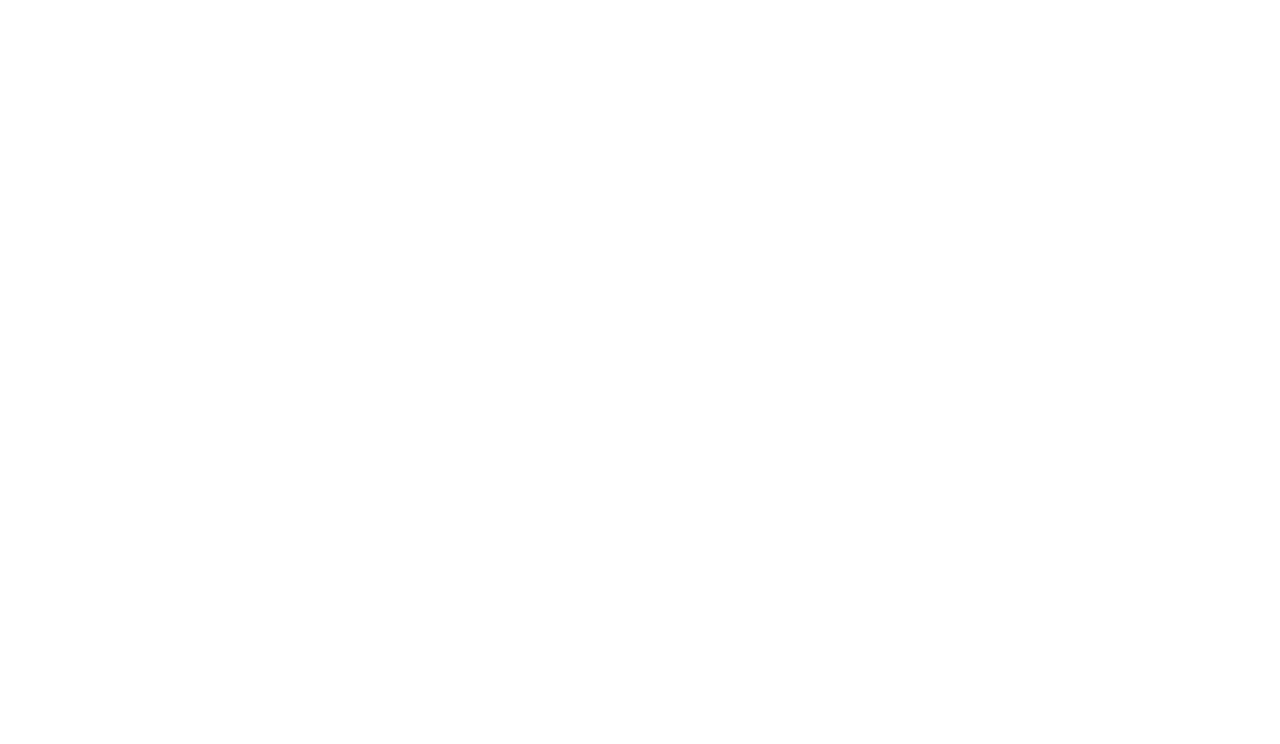
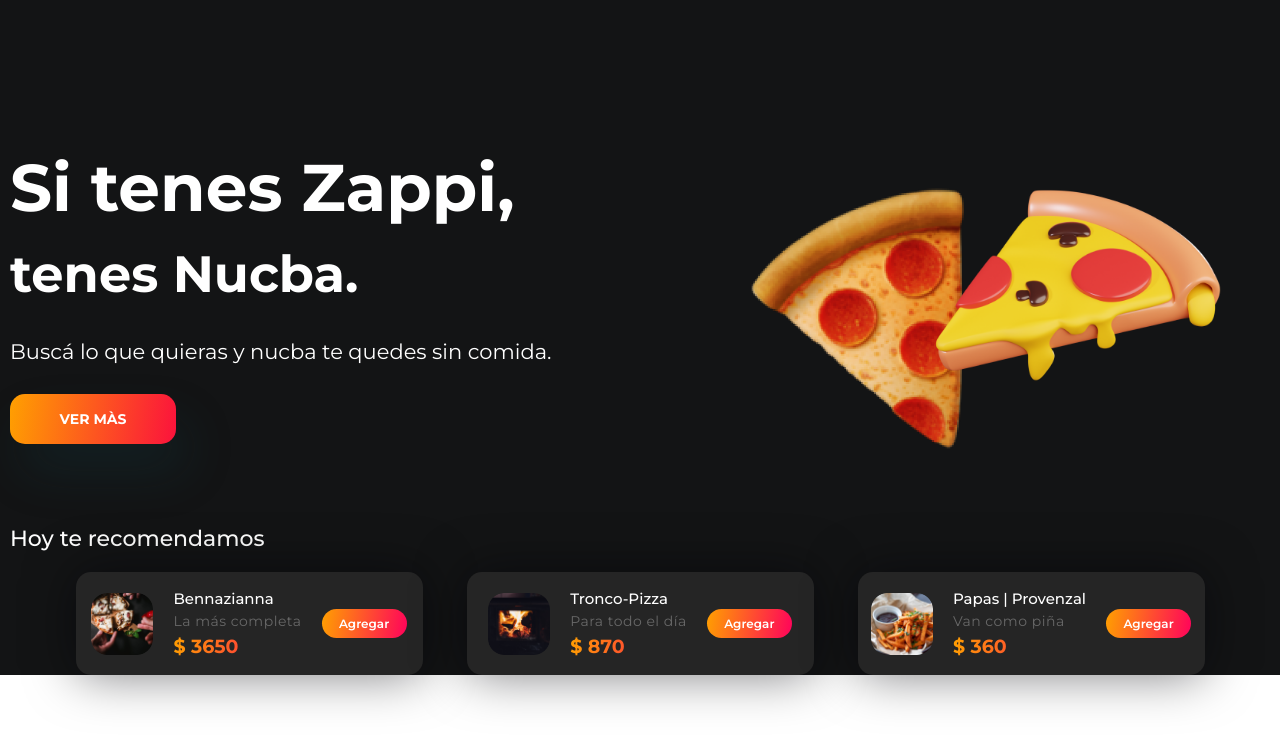
Before and after one commit to Enzoskr/Trabajo-grupal, a plain HTML site: page index.html in a window 1280 px wide. Drawn offline with Linux system fonts and the light colour scheme.

Commit message:
Hero Realizado

```diff
--- a/index.html
+++ b/index.html
@@ -10,7 +10,49 @@
   <header></header>
   <body>
     <main>
-      <section id="hero"></section>
+      <section id="hero">
+        <div class="hero-info">
+          <h1>Si tenes Zappi, <span>tenes Nucba.</span></h1>
+          <p>Buscá lo que quieras y nucba te quedes sin comida.</p>
+          <a href="#">VER MÀS</a>
+        </div>
+        <div class="hero-card">
+          <img src="./assets/Pizza1.png" alt="Pizza1" />
+          <img src="./assets/Pizza2.png" alt="Pizza2" />
+        </div>
+      </section>
+      <section id="recomendacion">
+        <h2>Hoy te recomendamos</h2>
+        <div class="card-recomendacion">
+          <div class="card-box-recomendacion">
+            <img src="./assets/Photo Menu1.png" alt="Menu1" />
+            <div class="card-info-recomendacion">
+              <p>Bennazianna</p>
+              <p>La más completa</p>
+              <p>$ 3650</p>
+            </div>
+            <a class="bottom-add" href="#">Agregar</a>
+          </div>
+          <div class="card-box-recomendacion">
+            <img src="./assets/Photo Menu2.png" alt="Menu2" />
+            <div class="card-info-recomendacion">
+              <p>Tronco-Pizza</p>
+              <p>Para todo el día</p>
+              <p>$ 870</p>
+            </div>
+            <a class="bottom-add" href="#">Agregar</a>
+          </div>
+          <div class="card-box-recomendacion">
+            <img src="./assets/Photo Menu3.png" alt="Menu3" />
+            <div class="card-info-recomendacion">
+              <p>Papas | Provenzal</p>
+              <p>Van como piña</p>
+              <p>$ 360</p>
+            </div>
+            <a class="bottom-add" href="#">Agregar</a>
+          </div>
+        </div>
+      </section>
     </main>
   </body>
   <footer></footer>
--- a/style.css
+++ b/style.css
@@ -3,6 +3,7 @@
 /* backgrounds */
 :root {
   --background: #252525;
+  --background2: #131415;
   --amarillo: #ffa400;
   --rojo: #fc2933;
   --blanco: #ffffff;
@@ -13,12 +14,13 @@
   margin: 0;
   padding: 0;
   box-sizing: border-box;
+  font-family: 'Montserrat', sans-serif;
   text-decoration: none;
   list-style-type: none;
 }
 
 main {
-  background-color: var(--background);
+  background-color: var(--background2);
   display: flex;
   flex-direction: column;
   align-items: center;
@@ -26,3 +28,170 @@ main {
   color: var(--blanco);
   width: 100%;
 }
+
+/*Seccion Hero*/
+
+#hero {
+  margin-top: 65px;
+  max-width: 1300px;
+  display: flex;
+  justify-content: space-between;
+  align-items: center;
+  padding: 0 10px 0;
+}
+
+.hero-info {
+  display: flex;
+  flex-direction: column;
+  gap: 30px;
+  width: 50%;
+}
+
+.hero-info h1 {
+  font-size: 66px;
+  width: 80%;
+  min-width: 600px;
+  font-weight: 700;
+  color: var(--blanco);
+}
+
+.hero-info h1 span{
+  font-size: 51px;
+  font-weight: 700;
+  color:var(--blanco);
+}
+
+.hero-info p{
+  font-size: 21px;
+  font-weight: 400;
+  color: var(--blanco);
+}
+
+.hero-info a{
+  display: flex;
+  justify-content: center;
+  align-items: center;
+  color: var(--blanco);
+  background: linear-gradient(98.81deg, #FFA100 -0.82%, #FB103D 101.53%);
+  box-shadow: 11px 28px 50px rgba(20, 78, 90, 0.2);
+  border-radius: 15px;
+  width: 166px;
+  height: 50px;
+  font-size: 14px;
+  font-weight: 700;
+}
+
+
+.hero-card {
+  position: relative;
+  width: 520px;
+  height: 460px;
+}
+
+.hero-card img:first-child{
+  position: absolute;
+  width: 265px;
+  height: 265px;
+  left: 0px;
+  top:120px;
+}
+
+.hero-card img:last-child{
+  position: absolute;
+  width: 392px;
+  height: 392px;
+  top: 0;
+  right: 0;
+}
+
+/* Seccion Recomendacio */
+
+#recomendacion {
+  display: flex;
+  flex-direction: column;
+  align-items: center;
+  justify-content: center;
+  gap: 20px;
+  padding: 0 10px 0;
+  width: 100%;
+  max-width: 1300px;
+}
+
+
+#recomendacion h2{
+  font-size: 22px;
+  font-weight: 500;
+  width: 100%;
+}
+
+.card-recomendacion {
+  display: flex;
+  justify-content: space-around;
+  align-items: flex-start;
+  flex-wrap: wrap;
+  gap: 44px;
+}
+
+.card-box-recomendacion {
+  display: flex;
+  align-items: center;
+  justify-content: center;
+  gap: 20px;
+  width: 347px;
+  height: 103px;
+  border-radius: 15px;
+  background: var(--background);
+  box-shadow: 0px 0px 50px rgba(1, 2, 7, 0.5);
+}
+
+.card-box-recomendacion img{
+  width: 62px;
+  height: 62px;
+  border-radius: 16px;
+}
+
+.card-info-recomendacion {
+  display: flex;
+  align-items: left;
+  flex-direction: column;
+  gap: 5px;
+}
+
+.card-info-recomendacion p:nth-child(1){
+  font-size: 15px;
+  font-weight: 500;
+  color: var(--blanco);
+}
+
+.card-info-recomendacion p:nth-child(2){
+  font-size: 14px;
+  font-weight: 400;
+  line-height: 17px;
+  letter-spacing: 0.5px;
+  color: var(--blanco);
+  mix-blend-mode: normal;
+  opacity: 0.3;
+}
+
+.card-info-recomendacion p:nth-child(3){
+  font-weight: 700;
+  font-size: 19px;
+  background: linear-gradient(98.81deg, #FFA100 -0.82%, #FF005C 101.53%);
+  color: transparent;
+  background-clip: text;
+  -webkit-background-clip: text;
+}
+
+.bottom-add{
+  display: flex;
+  align-items: center;
+  justify-content: center;
+  width: 85px;
+  height: 29px;
+  border-radius: 17.5px;
+  background: linear-gradient(98.81deg, #FFA100 -0.82%, #FF005C 101.53%);
+  font-weight: 600;
+  font-size: 12px;
+  line-height: 15px;
+  color: var(--blanco);
+}
```
